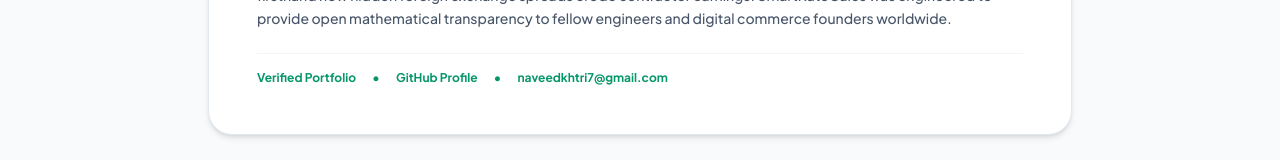
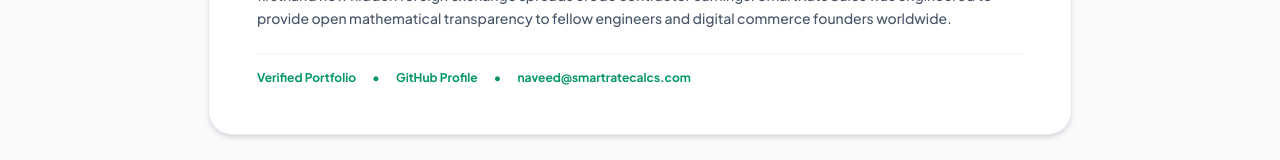
Before and after one commit to mnaveedkhtri-ui/smartratecalcs, a Next.js app: page /about in a window 1280 px wide. Shown: the part 378-538 px from the top of the page. Built offline with nearby package versions, Linux system fonts and the light colour scheme.

Commit message:
Replace personal Gmail with official naveed@smartratecalcs.com across site and JSON-LD schema

```diff
--- a/app/about/page.tsx
+++ b/app/about/page.tsx
@@ -55,8 +55,8 @@ export default function AboutPage() {
               GitHub Profile
             </a>
             <span>&bull;</span>
-            <a href="mailto:naveedkhtri7@gmail.com" className="hover:underline">
-              naveedkhtri7@gmail.com
+            <a href="mailto:naveed@smartratecalcs.com" className="hover:underline">
+              naveed@smartratecalcs.com
             </a>
           </div>
         </div>
--- a/app/blog/[slug]/page.tsx
+++ b/app/blog/[slug]/page.tsx
@@ -643,6 +643,12 @@ export default function BlogPostPage({ params }: Props) {
               >
                 GitHub
               </a>
+              <a
+                href="mailto:naveed@smartratecalcs.com"
+                className="hover:text-emerald-600 dark:hover:text-emerald-400 underline"
+              >
+                naveed@smartratecalcs.com
+              </a>
             </div>
           </div>
         </div>
--- a/app/layout.tsx
+++ b/app/layout.tsx
@@ -85,6 +85,12 @@ export default function RootLayout({
         '@id': 'https://www.smartratecalcs.com/#organization',
         name: 'SmartRateCalcs',
         url: 'https://www.smartratecalcs.com/',
+        email: 'naveed@smartratecalcs.com',
+        contactPoint: {
+          '@type': 'ContactPoint',
+          contactType: 'customer support',
+          email: 'naveed@smartratecalcs.com',
+        },
         logo: {
           '@type': 'ImageObject',
           url: 'https://www.smartratecalcs.com/icon.png',
@@ -122,6 +128,7 @@ export default function RootLayout({
         '@id': 'https://www.smartratecalcs.com/#author',
         name: 'Muhammad Naveed',
         jobTitle: 'Lead Software & Automation Engineer',
+        email: 'naveed@smartratecalcs.com',
         url: 'https://naveed-portfolio-kappa.vercel.app/',
         sameAs: [
           'https://github.com/mnaveedkhtri-ui',
--- a/app/page.tsx
+++ b/app/page.tsx
@@ -949,8 +949,8 @@ export default function HomePage() {
               </div>
               <div className="p-4 rounded-2xl bg-slate-50 dark:bg-slate-800/60 border border-slate-200 dark:border-slate-700">
                 <span className="text-xs text-slate-500 dark:text-slate-400 block mb-1">Primary Email Address:</span>
-                <a href="mailto:naveedkhtri7@gmail.com" className="font-mono font-bold text-emerald-600 dark:text-emerald-400 hover:underline flex items-center gap-2">
-                  <i className="fa-solid fa-envelope text-base"></i> naveedkhtri7@gmail.com
+                <a href="mailto:naveed@smartratecalcs.com" className="font-mono font-bold text-emerald-600 dark:text-emerald-400 hover:underline flex items-center gap-2">
+                  <i className="fa-solid fa-envelope text-base"></i> naveed@smartratecalcs.com
                 </a>
               </div>
             </div>
@@ -987,8 +987,8 @@ export default function HomePage() {
 
                 <div className="p-5 rounded-2xl bg-slate-50 dark:bg-slate-800/60 border border-slate-200 dark:border-slate-700">
                   <div className="text-xs font-bold text-slate-500 dark:text-slate-400 uppercase tracking-wider mb-1">Email Inquiries</div>
-                  <a href="mailto:naveedkhtri7@gmail.com" className="text-base font-bold font-mono text-slate-800 dark:text-slate-200 hover:underline flex items-center gap-2">
-                    <i className="fa-solid fa-envelope"></i> naveedkhtri7@gmail.com
+                  <a href="mailto:naveed@smartratecalcs.com" className="text-base font-bold font-mono text-slate-800 dark:text-slate-200 hover:underline flex items-center gap-2">
+                    <i className="fa-solid fa-envelope"></i> naveed@smartratecalcs.com
                   </a>
                   <p className="text-[11px] text-slate-400 dark:text-slate-500 mt-1">Direct inbox of Muhammad Naveed</p>
                 </div>
@@ -1045,7 +1045,7 @@ export default function HomePage() {
               <h3 className="font-heading font-bold text-sm text-slate-900 dark:text-white">2. 100% Client-Side Processing</h3>
               <p>All calculations execute locally inside your web browser. No financial amounts or inputs are transmitted to remote servers.</p>
               <h3 className="font-heading font-bold text-sm text-slate-900 dark:text-white">3. Data Controller Contact</h3>
-              <p>For inquiries, contact Muhammad Naveed directly at naveedkhtri7@gmail.com or via WhatsApp at +92 332 3219981.</p>
+              <p>For inquiries, contact Muhammad Naveed directly at <a href="mailto:naveed@smartratecalcs.com" className="text-emerald-600 dark:text-emerald-400 font-semibold hover:underline">naveed@smartratecalcs.com</a> or via WhatsApp at +92 332 3219981.</p>
             </div>
             <div className="pt-4 border-t border-slate-100 dark:border-slate-800">
               <button onClick={() => navigateTo('home')} className="px-5 py-2.5 rounded-xl bg-slate-900 dark:bg-emerald-600 text-white text-xs font-bold">
@@ -1128,7 +1128,7 @@ export default function HomePage() {
                 <a href="https://naveed-portfolio-kappa.vercel.app/" target="_blank" rel="noopener noreferrer" className="w-8 h-8 rounded-lg bg-slate-100 dark:bg-slate-800 flex items-center justify-center text-slate-600 dark:text-slate-300 hover:text-slate-900 dark:hover:text-white transition-colors">
                   <i className="fa-solid fa-globe"></i>
                 </a>
-                <a href="mailto:naveedkhtri7@gmail.com" className="w-8 h-8 rounded-lg bg-slate-100 dark:bg-slate-800 flex items-center justify-center text-slate-600 dark:text-slate-300 hover:text-slate-900 dark:hover:text-white transition-colors">
+                <a href="mailto:naveed@smartratecalcs.com" aria-label="Email Muhammad Naveed" className="w-8 h-8 rounded-lg bg-slate-100 dark:bg-slate-800 flex items-center justify-center text-slate-600 dark:text-slate-300 hover:text-slate-900 dark:hover:text-white transition-colors">
                   <i className="fa-solid fa-envelope"></i>
                 </a>
                 <a href="https://wa.me/923323219981" target="_blank" rel="noopener noreferrer" className="w-8 h-8 rounded-lg bg-slate-100 dark:bg-slate-800 flex items-center justify-center text-emerald-600 dark:text-emerald-400 hover:text-emerald-700 dark:hover:text-emerald-300 transition-colors">
--- a/app/privacy/page.tsx
+++ b/app/privacy/page.tsx
@@ -38,7 +38,7 @@ export default function PrivacyPage() {
             <h2 className="text-sm font-bold text-slate-900">2. Client-Side Math</h2>
             <p>All calculations execute locally in your web browser. No financial data is sent to our servers.</p>
             <h2 className="text-sm font-bold text-slate-900">3. Contact</h2>
-            <p>For inquiries, contact Muhammad Naveed at naveedkhtri7@gmail.com.</p>
+            <p>For inquiries, contact Muhammad Naveed at <a href="mailto:naveed@smartratecalcs.com" className="text-emerald-600 font-semibold hover:underline">naveed@smartratecalcs.com</a>.</p>
           </div>
         </div>
       </main>
```
